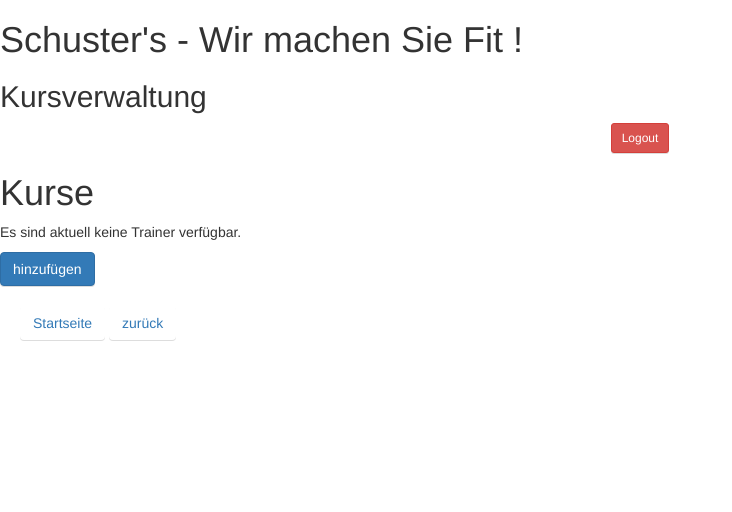
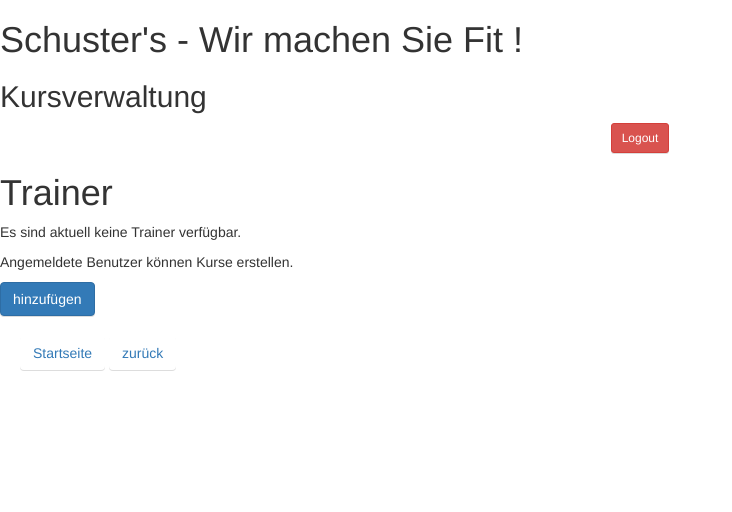
Before and after one commit to pydvlpr/sportschule-dev, a Django app: page /kursverwaltung/trainer/ in a window 1280 px wide. Shown: the top 512 px of the page, without its empty margins (0-732 px from the left). Run offline with Django 3.2, Linux system fonts and the light colour scheme; the visitor is signed in with stand-in values (Sample User, id 1); some libraries are stand-ins or nearby versions.

Commit message:
Abhängigkeit von Benutzeranmeldung angepasst (Button mit totem Link)

```diff
--- a/kursverwaltung/templates/kursverwaltung/trainer-liste.html
+++ b/kursverwaltung/templates/kursverwaltung/trainer-liste.html
@@ -4,7 +4,7 @@
 {% block content %}
 
 
-<h1>Kurse</h1>
+<h1>Trainer</h1>
 {% if trainer_liste %}
     <table border=1>
     <tr>
@@ -42,7 +42,8 @@
     <p>Es sind aktuell keine Trainer verfügbar.</p>
 {% endif %}
 {% if user.is_authenticated %}
-    <a href="{% url 'trainer_hinzufügen' %}" class="btn btn-primary">hinzufügen</a>
+    <p>Angemeldete Benutzer können Kurse erstellen.</p>
+    <a href="" class="btn btn-primary">hinzufügen</a>
 {% endif %}
 
 {% endblock %}
```
